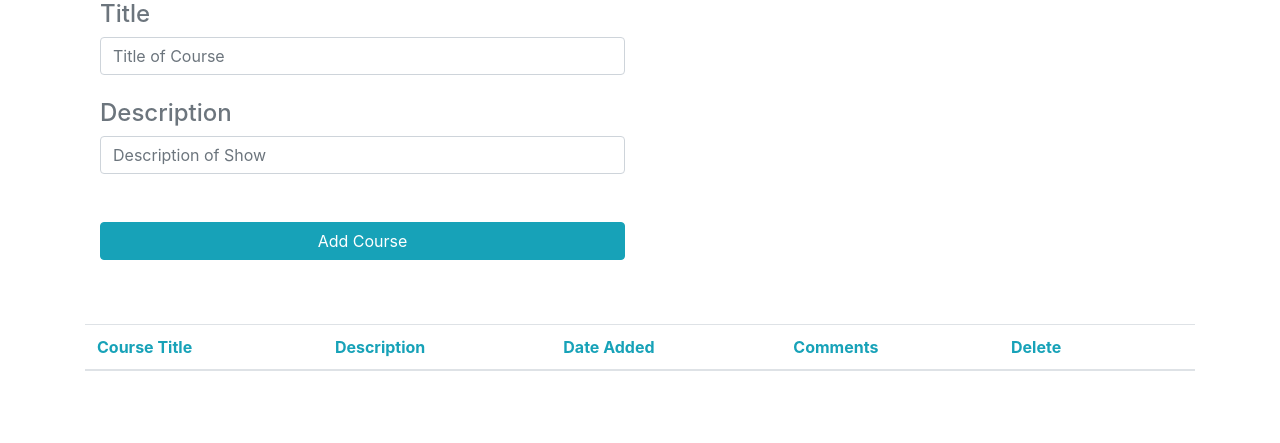
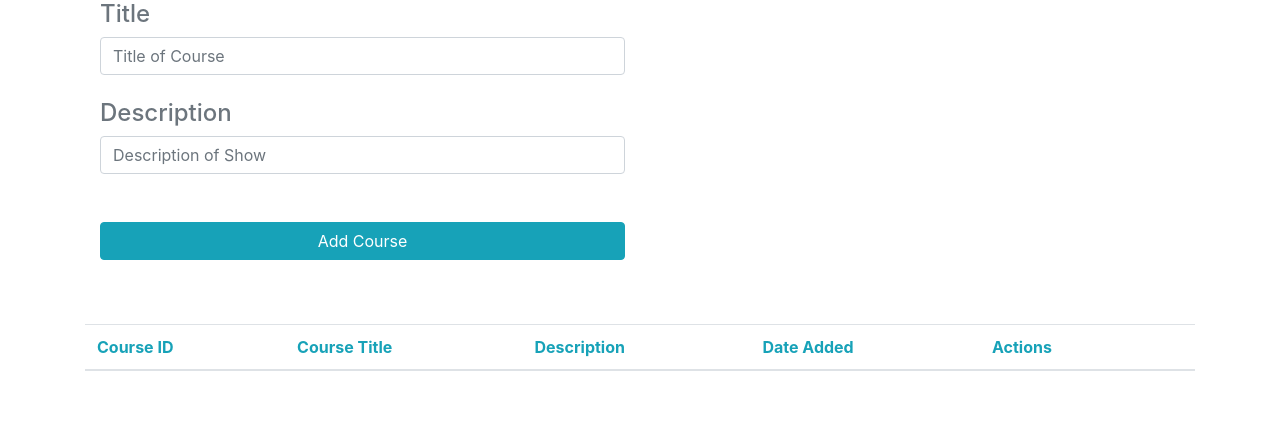
Before and after one commit to samhuynhle/Course_Collection, a Django app: template apps/courses_application/templates/courses_application/index.html in a window 1280 px wide. Shown: the part 136-579 px from the top of the page. Run offline with Django 3.2, Linux system fonts and the light colour scheme; the template is opened without the code that fills it, so the values that code supplies are empty; parts of the project's set-up code (start-up, migrations or seed data) failed here and were passed over; some libraries are stand-ins or nearby versions.

Commit message:
Final commit!

```diff
--- a/apps/courses_application/templates/courses_application/index.html
+++ b/apps/courses_application/templates/courses_application/index.html
@@ -55,11 +55,11 @@
                 <table class="table">
                 <thead>
                     <tr class="text-info">
+                    <th scope="col">Course ID</th>
                     <th scope="col">Course Title</th>
                     <th scope="col">Description</th>
                     <th scope="col">Date Added</th>
-                    <th scope="col">Comments</th>
-                    <th scope="col">Delete</th>
+                    <th scope="col">Actions</th>
                     <th scope="col"></th>
                     </tr>
                 </thead>
```
Also changed, not shown: db.sqlite3.
